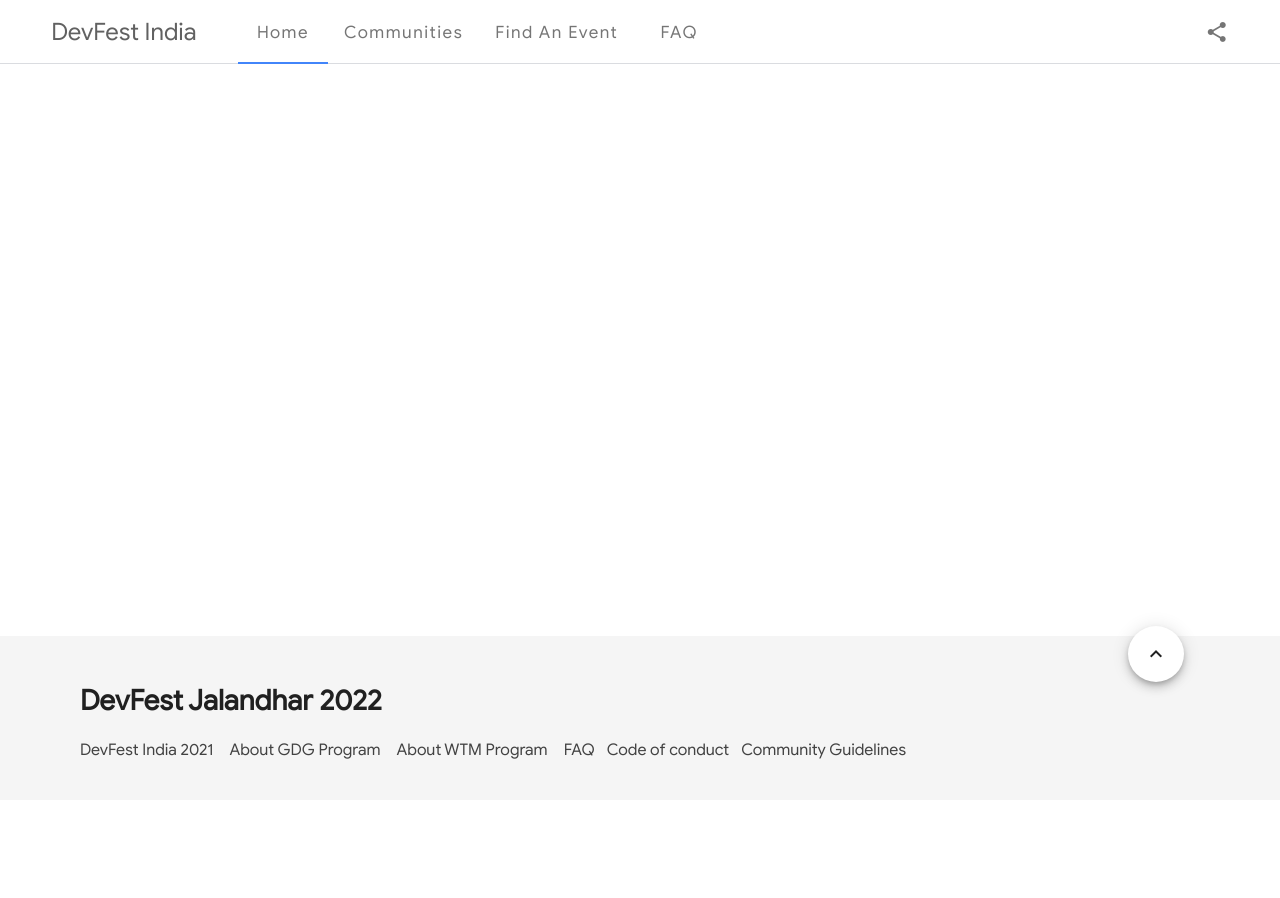
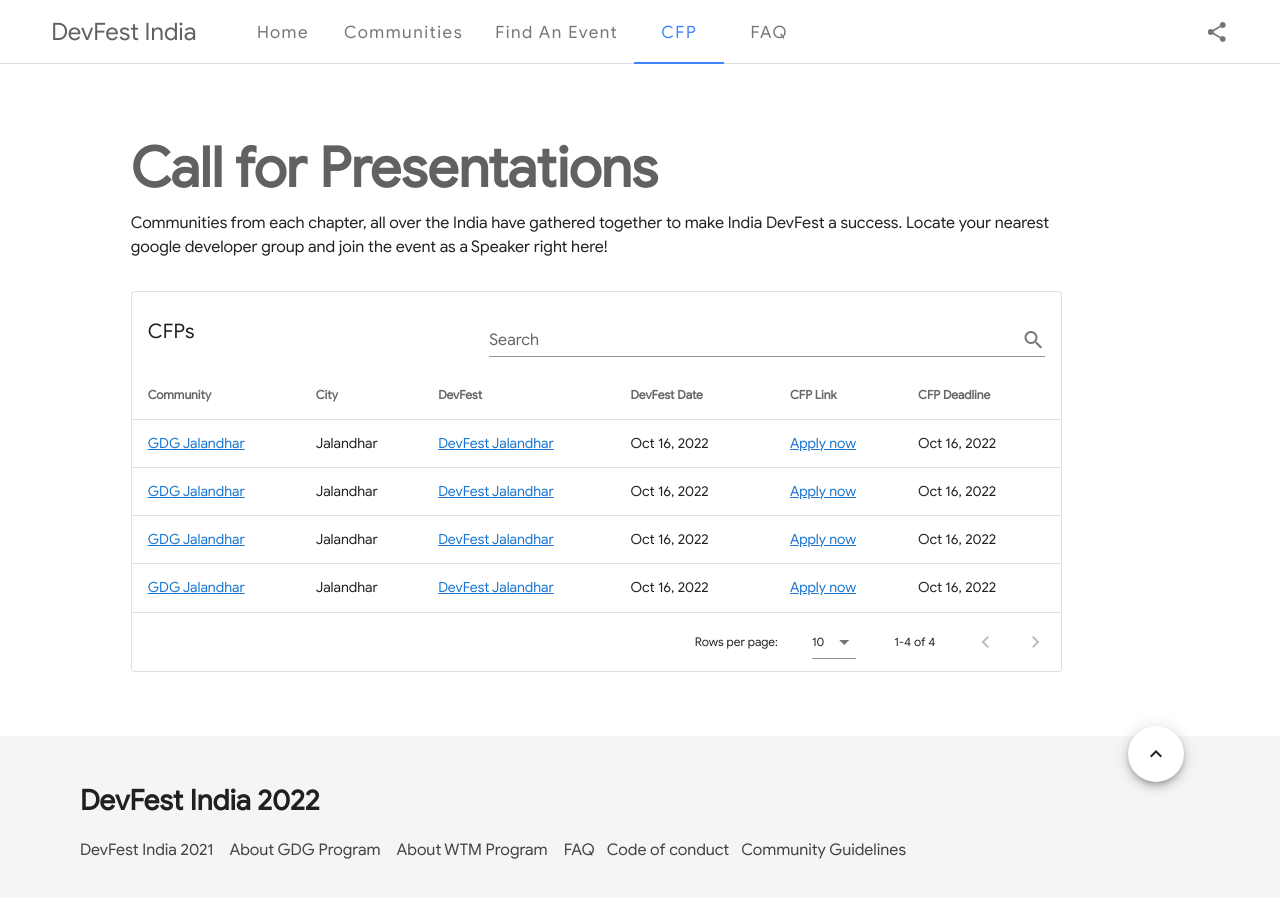
Before and after one commit to devfestindia/devfest-india-2022, a Vue app: page /cfp in a window 1280 px wide. Before the commit the page ends 800 px from the top, so only its background shows below. Built offline with nearby package versions, Linux system fonts and the light colour scheme.

Commit message:
ui updated

```diff
--- a/public/index.html
+++ b/public/index.html
@@ -6,7 +6,7 @@
   <meta http-equiv="X-UA-Compatible" content="IE=edge">
   <meta name="viewport" content="width=device-width,initial-scale=1.0">
   <link rel="icon" href="<%= BASE_URL %>favicon.ico">
-  <title>DevFest Jalandhar 2022</title>
+  <title>DevFest India 2022</title>
   <link rel="stylesheet" href="https://fonts.googleapis.com/css?family=Roboto:100,300,400,500,700,900">
   <link rel="stylesheet" href="https://cdn.jsdelivr.net/npm/@mdi/font@latest/css/materialdesignicons.min.css">
 
@@ -17,55 +17,9 @@
     {
       "@context": "https://schema.org",
       "@type": "Organization",
-      "url": "https://devfest.gdgjalandhar.com/",
-      "logo": "https://raw.githubusercontent.com/GDG-Jalandhar/WebsiteData/master/events/devfest-jalandhar-2022/devfest%20jalandhar%202022-seo2.jpg"
+      "url": "https://devfestindia.com/",
+      "logo": "https://raw.githubusercontent.com/DevFest-India/website-data-2021/main/devfestindia.jpg"
     }
-    </script>
-
-  <!-- Google Data Structure -->
-  <script type="application/ld+json">
-      {
-        "@context": "https://schema.org",
-        "@type": "Event",
-        "name": "DevFest Jalandhar",
-        "description": "An annual event hosted by the Google Developers Group across the world to bring the technology closer to the developers. It is an all day developer conference where we aim to focus on multiple technologies through lightning talks, sessions, workshops, etc.",
-        "image":[ "https://raw.githubusercontent.com/GDG-Jalandhar/WebsiteData/master/events/devfest-jalandhar-2022/devfest%20jalandhar%202022-seo2.jpg"],
-        "startDate": "2022-10-16",
-        "endDate": "2022-10-16",
-        "eventAttendanceMode": "https://schema.org/OfflineEventAttendanceMode",
-      "eventStatus": "https://schema.org/EventScheduled",
-
-        "location": {
-          "@type": "Place",
-          "name": "The Cabbana Resort and Spa",
-          "address": {
-            "@type": "PostalAddress",
-            "streetAddress": "NH-1, Highway, Phagwara",
-            "addressLocality": "NH-1, Highway, Phagwara",
-            "postalCode": "144401",
-            "addressRegion": "PB",
-            "addressCountry": "IN"
-          }
-        },
-        "offers": {
-          "@type": "Offer",
-          "name": "Registration",
-          "price": "500",
-          "priceCurrency": "INR",
-          "validFrom": "2022-10-10",
-          "url": "https://devfest.gdgjalandhar.com/",
-          "availability": "https://schema.org/InStock"
-        },
-        "performer": {
-          "@type": "PerformingGroup",
-          "name": "Google Developer Group Jalandhar"
-        },
-        "organizer": {
-          "@type": "Organization",
-          "name": "Google Developer Group Jalandhar",
-          "url": "https://devfest.gdgjalandhar.com/"
-        }
-      }
     </script>
 
   <!-- SEO Tags -->
@@ -74,62 +28,53 @@
   <meta content="black-translucent" name="apple-mobile-web-app-status-bar-style" />
   <meta name="description"
     content="An annual event hosted by the Google Developers Group across the world to bring the technology closer to the developers." />
-  <meta name="author" content="DevFest Jalandhar Team" />
+  <meta name="author" content="DevFest India Team" />
   <meta property="keywords"
-    content="DevFest Jalandhar, DevFest, DevFest 2022, DevFest India, DevFest India 2021, GDG India, GDG DevFest, GDG DevFest India, GDG, Google DevFest, wtm, WomenTeckmakers, Women Teckmakers, Google Developer Groups,Google Developer Group, Google Developers,Google Developer,developer community, developer communities,developer, developers,programmer, programmers, programming, software engineering, software engineer, software engineers, coding, Developer meetup,Developer meetups, developer meetup, hackathons,codelabs, study jam, study jams, devmelas,Developer event, Developer events, Virtual developer event, Virtual developer events" />
+    content="DevFest India, DevFest, DevFest 2022, DevFest India, DevFest India 2021, GDG India, GDG DevFest, GDG DevFest India, GDG, Google DevFest, wtm, WomenTeckmakers, Women Teckmakers, Google Developer Groups,Google Developer Group, Google Developers,Google Developer,developer community, developer communities,developer, developers,programmer, programmers, programming, software engineering, software engineer, software engineers, coding, Developer meetup,Developer meetups, developer meetup, hackathons,codelabs, study jam, study jams, devmelas,Developer event, Developer events, Virtual developer event, Virtual developer events" />
   <!-- SEO Tags -->
 
   <!-- SEO Facebook Tags -->
-  <meta property="og:title" content="DevFest Jalandhar 2022" />
+  <meta property="og:title" content="DevFest India 2022" />
   <meta property="og:type" content="website" />
   <meta property="og:image"
-    content="https://raw.githubusercontent.com/GDG-Jalandhar/WebsiteData/master/events/devfest-jalandhar-2022/devfest%20jalandhar%202022-seo2.jpg" />
+    content="https://raw.githubusercontent.com/DevFest-India/website-data-2021/main/devfestindia.jpg" />
   <meta property="og:image"
-    content="https://raw.githubusercontent.com/GDG-Jalandhar/WebsiteData/master/DevCreate%20Hackathon%202022/DCH%20Hackathon%20SEO.jpg" />
-  <meta property="og:url" content="https://devfest.gdgjalandhar.com/" />
+    content="https://raw.githubusercontent.com/DevFest-India/website-data-2021/main/devfestindia.jpg" />
+  <meta property="og:url" content="https://devfestindia.com/" />
   <meta property="og:site_name" content="DevFest Jalandhar 2022" />
   <meta property="og:description"
     content="An annual event hosted by the Google Developers Group across the world to bring the technology closer to the developers." />
   <!-- SEO Facebook Tags -->
 
-  <!-- SEO Twitter Tags -->
-  <!-- Twitter -->
-<!-- <meta property="twitter:card" content="summary_large_image">
-<meta property="twitter:url" content="https://devfest.gdgjalandhar.com/">
-<meta property="twitter:title" content="DevFest Jalandhar 2022">
-<meta property="twitter:description" content="An annual event hosted by the Google Developers Group across the world to bring the technology closer to the developers. It is an all day developer conference where we aim to focus on multiple technologies through lightning talks, sessions, workshops, etc.">
-<meta property="twitter:image" content="https://raw.githubusercontent.com/GDG-Jalandhar/WebsiteData/master/events/devfest-jalandhar-2022/devfest%20jalandhar%202022-seo-twitter.jpg"> -->
 <meta name="twitter:card" content="summary_large_image" />
-    <meta name="twitter:url" content="https://devfest.gdgjalandhar.com/" />
-    <meta name="twitter:title" content="DevFest Jalandhar 2022" />
+    <meta name="twitter:url" content="https://devfestindia.com/" />
+    <meta name="twitter:title" content="DevFest India 2022" />
     <meta
       name="twitter:description"
       content="An annual event hosted by the Google Developers Group across the world to bring the technology closer to the developers."
     />
     <meta
       name="twitter:image:src"
-      content="https://raw.githubusercontent.com/GDG-Jalandhar/WebsiteData/master/events/devfest-jalandhar-2022/devfest%20jalandhar%202022-seo-twitter.jpg"
+      content="https://raw.githubusercontent.com/DevFest-India/website-data-2021/main/devfestindia.jpg"
       data-react-helmet="true"
       />
     <meta
       name="twitter:tags"
-      content="DevFest Jalandhar, DevFest, DevFest 2022, DevFest India, DevFest Indi"
+      content="DevFest India, DevFest, DevFest 2022, DevFest India, DevFest Indi"
     />
   <!-- SEO Twitter Tags -->
 
 
   <!-- Google tag (gtag.js) -->
-  <script async src="https://www.googletagmanager.com/gtag/js?id=G-Y7SW1Q07T1"></script>
-  <script>
-    window.dataLayer = window.dataLayer || [];
-    function gtag() { dataLayer.push(arguments); }
-    gtag('js', new Date());
+ <!-- Google tag (gtag.js) -->
+<script async src="https://www.googletagmanager.com/gtag/js?id=G-6FKNG3MLJX"></script>
+<script>
+  window.dataLayer = window.dataLayer || [];
+  function gtag(){dataLayer.push(arguments);}
+  gtag('js', new Date());
 
-    gtag('config', 'G-Y7SW1Q07T1');
-  </script>
-
-  <!-- <script async src="https://pagead2.googlesyndication.com/pagead/js/adsbygoogle.js?client=ca-pub-6966461391497404"
-     crossorigin="anonymous"></script> -->
+  gtag('config', 'G-6FKNG3MLJX');
+</script>
 
 </head>
 
--- a/src/assets/data/devfests.json
+++ b/src/assets/data/devfests.json
@@ -11,7 +11,12 @@
         "EventLink":"https://devfest.gdgjalandhar.com",
         "CommunityPage":"https://gdg.community.dev/gdg-jalandhar",
         "Visible":"true",
-        "State":"Punjab"
+        "State":"Punjab",
+        "CFP":{
+            "Status":"1",
+            "Link":"https://devfestindia.com",
+            "LastDate":"2022-10-16"
+        }
     },
     {
         "City":"Jalandhar",
@@ -25,7 +30,12 @@
         "EventLink":"https://devfest.gdgjalandhar.com",
         "CommunityPage":"https://gdg.community.dev/gdg-jalandhar",
         "Visible":"true",
-        "State":"Punjab"
+        "State":"Punjab",
+        "CFP":{
+            "Status":"1",
+            "Link":"https://devfestindia.com",
+            "LastDate":"2022-10-16"
+        }
     },
     {
         "City":"Jalandhar",
@@ -39,7 +49,12 @@
         "EventLink":"https://devfest.gdgjalandhar.com",
         "CommunityPage":"https://gdg.community.dev/gdg-jalandhar",
         "Visible":"true",
-        "State":"Punjab"
+        "State":"Punjab",
+        "CFP":{
+            "Status":"1",
+            "Link":"https://devfestindia.com",
+            "LastDate":"2022-10-16"
+        }
     },
     {
         "City":"Jalandhar",
@@ -53,6 +68,11 @@
         "EventLink":"https://devfest.gdgjalandhar.com",
         "CommunityPage":"https://gdg.community.dev/gdg-jalandhar",
         "Visible":"true",
-        "State":"Punjab"
+        "State":"Punjab",
+        "CFP":{
+            "Status":"1",
+            "Link":"https://devfestindia.com",
+            "LastDate":"2022-10-16"
+        }
     }
 ]
--- a/src/components/Common/DevFestDialoge.vue
+++ b/src/components/Common/DevFestDialoge.vue
@@ -93,11 +93,23 @@
               <p class="mb-0">Organized By</p>
               <a
                 color="red"
-                style="font-size: 17px; text-decoration: none"
+                style="font-size: 17px; text-decoration: underline"
                 :href="item.CommunityPage"
                 >{{ item.CommunityName }}</a
               >
+
+              <div  v-if="item.CFP.Status==1" class="mt-5">
+              <p class="mb-0">Call For Presentations</p>
+              <a
+                color="red"
+                style="font-size: 17px; text-decoration: underline"
+                :href="item.CFP.Link"
+                >Apply Now by {{ getDate(item.CFP.LastDate) }} </a
+              >
+            </div>
               <br /><br />
+
+
 
               <v-btn
                 dark
--- a/src/components/Core/AppFooter.vue
+++ b/src/components/Core/AppFooter.vue
@@ -23,13 +23,13 @@
             </v-fab-transition>
             <h1
               class="google-font mb-0"
-            >DevFest Jalandhar 2022</h1>
+            >DevFest India 2022</h1>
           </v-card-text>
         </v-col>
       </v-row>
       <v-row justify="center" align="center" class="pb-5">
         <v-col md="11" sm="11" xl="11" lg="11" cols="12" class="">
-          <a href="https://devfestindia.com" target="_blank"
+          <a href="https://2021.devfestindia.com" target="_blank"
             rel="noreferrer"
             class="grey--text text--darken-3 mr-4 google-font"
             style="text-decoration:none;"
--- a/src/router/index.js
+++ b/src/router/index.js
@@ -19,6 +19,11 @@
     path: '/about',
     name: 'About',
     component: () => import(/* webpackChunkName: "about" */ '../views/About.vue')
+  },
+  {
+    path: '/cfp',
+    name: 'cfp',
+    component: () => import(/* webpackChunkName: "cfp" */ '../views/CFPView.vue')
   },
   {
     path: '/devfest',
--- a/src/store/index.js
+++ b/src/store/index.js
@@ -19,7 +19,7 @@
       {
         text: "Communities",
         to: "/communities",
-        icon: "mdi-home-outline",
+        icon: "mdi-code-tags",
         meta: {
           showToolbar: true,
           showBottomNav: true,
@@ -28,7 +28,16 @@
       {
         text: "Find an Event",
         to: "/devfest",
-        icon: "mdi-home-outline",
+        icon: "mdi-format-list-group",
+        meta: {
+          showToolbar: true,
+          showBottomNav: true,
+        },
+      },
+      {
+        text: "CFP",
+        to: "/cfp",
+        icon: "mdi-account-group-outline",
         meta: {
           showToolbar: true,
           showBottomNav: true,
@@ -49,7 +58,7 @@
         icon: "mdi-star-outline",
         meta: {
           showToolbar: true,
-          showBottomNav: true,
+          showBottomNav: false,
         },
       }
     ]
--- /dev/null
+++ b/src/views/CFPView.vue
@@ -0,0 +1,103 @@
+<template>
+  <v-main>
+    <v-container fluid class="">
+      <v-row justify="center" align="center">
+        <v-col md="12" sm="12" cols="12" lg="10" class="google-font my-10">
+          <v-container fluid>
+            <v-row align="start" justify="start">
+              <v-col md="11" lg="11">
+                <p
+                  class="google-font gdg-heading mb-0 grey--text text--darken-2"
+                >
+                  Call for Presentations
+                </p>
+                <p class="my-0 mb-8 h1-subheading">
+                  Communities from each chapter, all over the India have
+                  gathered together to make India DevFest a success. Locate your
+                  nearest google developer group and join the event as a Speaker
+                  right here!
+                </p>
+
+                <v-card outlined>
+                  <v-card-title>
+                    CFPs
+                    <v-spacer></v-spacer>
+                    <v-text-field
+                      v-model="search"
+                      append-icon="mdi-magnify"
+                      label="Search"
+                      single-line
+                      hide-details
+                    ></v-text-field>
+                  </v-card-title>
+                  <v-data-table
+                    :headers="headers"
+                    :items="data"
+                    :search="search"
+                    mobile-breakpoint="0"
+                  >
+                    <template v-slot:[`item.CommunityName`]="{ item }">
+                      <a :href="item.CommunityPage" target="_black">{{
+                        item.CommunityName
+                      }}</a>
+                    </template>
+                    <template v-slot:[`item.DevFestName`]="{ item }">
+                      <a :href="item.EventLink" target="_black">{{
+                        item.DevFestName
+                      }}</a>
+                    </template>
+                    <template v-slot:[`item.StartingDate`]="{ item }">
+                      {{ getDate(item.StartingDate) }}
+                    </template>
+                    <template v-slot:[`item.custom`]="{ item }">
+                      <a :href="item.CFP.Link" target="_black">Apply now</a>
+                    </template>
+
+                    <template v-slot:[`item.deadline`]="{ item }">
+                      {{ getDate(item.CFP.LastDate) }}
+                    </template>
+                  </v-data-table>
+                </v-card>
+              </v-col>
+            </v-row>
+          </v-container>
+        </v-col>
+      </v-row>
+    </v-container>
+  </v-main>
+</template>
+
+  <script>
+import devfestData from "../assets/data/devfests.json";
+
+export default {
+  name: "CFPComponent",
+  components: {},
+  data: () => ({
+    data: devfestData,
+    search: "",
+    headers: [
+      { text: "Community", value: "CommunityName" },
+      { text: "City", value: "City" },
+      { text: "DevFest", value: "DevFestName" },
+      { text: "DevFest Date", value: "StartingDate" },
+      { text: "CFP Link", value: "custom" },
+      { text: "CFP Deadline", value: "deadline" },
+    ],
+  }),
+  created() {
+    document.title = "Call for Presentations | DevFest Jalandhar 2022";
+
+    this.data = this.data.filter((e) => e.CFP.Status == 1);
+  },
+  methods: {
+    getDate(d) {
+      var date = new Date(d).toString().split("GMT");
+      date = date[0].split(" ");
+      return date[1] + " " + date[2] + ", " + date[3];
+    },
+  },
+};
+</script>
+
+    <style scoped></style>
--- a/src/views/DevFestCommunityPage.vue
+++ b/src/views/DevFestCommunityPage.vue
@@ -32,7 +32,7 @@
                   </div>
                 </v-img>
 
-                <p class="my-4 mb-3 " v-html="eventData.Description">
+                <p class="my-4 mb-3 " style="font-size:110%" v-html="eventData.Description">
                 </p>
 
                 <p style="font-size: 15px" class="my-0">
@@ -48,6 +48,16 @@
                 :href="eventData.CommunityPage"
                 >{{ eventData.CommunityName }}</a
               >
+
+              <div  v-if="eventData.CFP.Status==1" class="mt-5">
+              <p class="mb-0"><b>Call For Presentations</b></p>
+              <a
+                color="red"
+                style="font-size: 17px; text-decoration: underline"
+                :href="eventData.CFP.Link"
+                >Apply now by {{ getDate(eventData.CFP.LastDate) }} </a
+              >
+            </div>
                 <!-- {{ eventData }} -->
               </v-col>
             </v-row>
--- a/src/views/FindAnEvent.vue
+++ b/src/views/FindAnEvent.vue
@@ -12,10 +12,7 @@
                   DevFests in India
                 </p>
                 <p class="my-0 mb-8 h1-subheading">
-                  Lorem ipsum dolor sit amet, consectetur adipisicing elit.
-                  Asperiores officia molestias qui facilis quibusdam. Esse
-                  soluta ducimus molestias totam dolorem eius hic voluptas
-                  expedita quisquam? Eveniet veniam recusandae illum! Hic.
+                  Communities from each chapter, all over the India have gathered together to make India DevFest a success. Locate your nearest google developer group and join the event right here!
                 </p>
                 <v-container fluid class="ma-0 pa-0">
                   <v-row align="start" justify="start">
--- a/vue.config.js
+++ b/vue.config.js
@@ -15,7 +15,7 @@
     'vuetify'
   ],
   pwa: {
-    name: "DevFest Jalandhar",
+    name: "DevFest India 2022",
     workboxPluginMode: "InjectManifest",
     themeColor: "#3D7FF5",
     msTileColor: "#3D7FF5",
```
Also changed, not shown: src/views/Communities.vue (+4 -4 lines).
